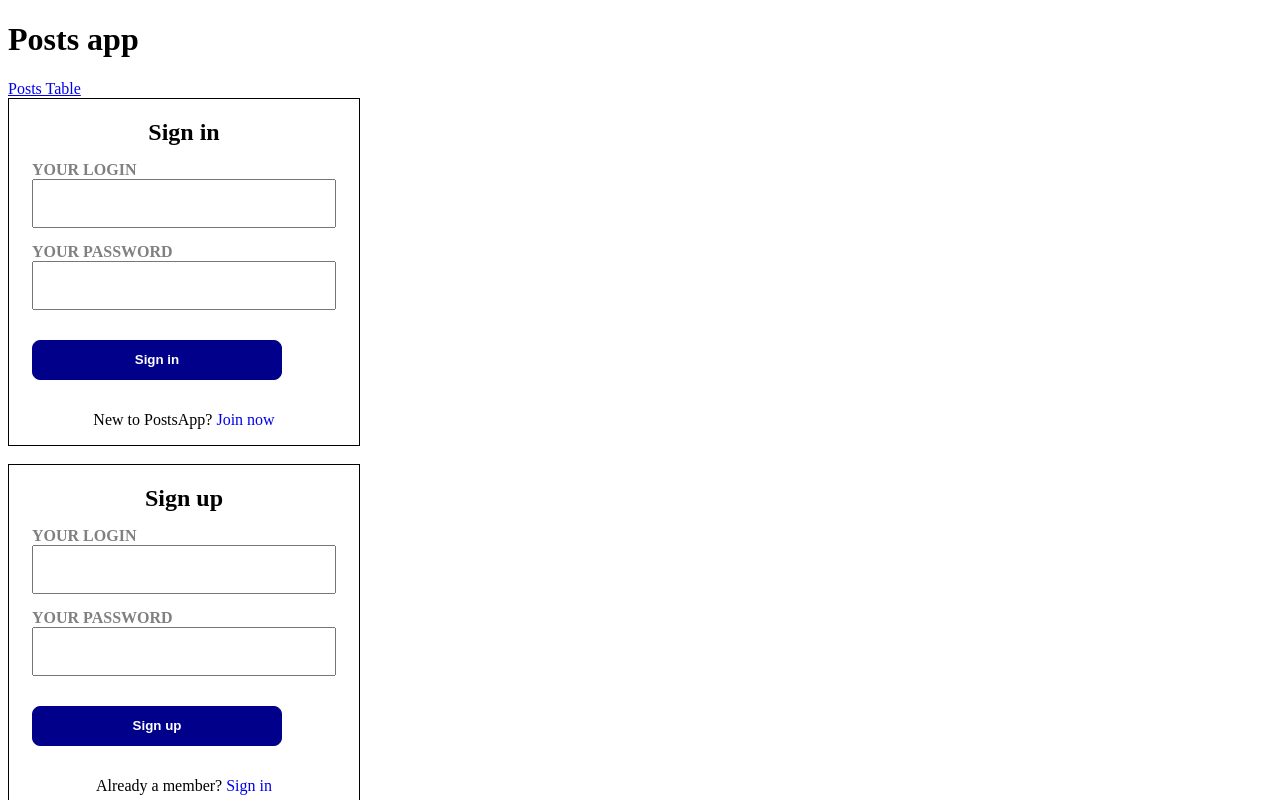
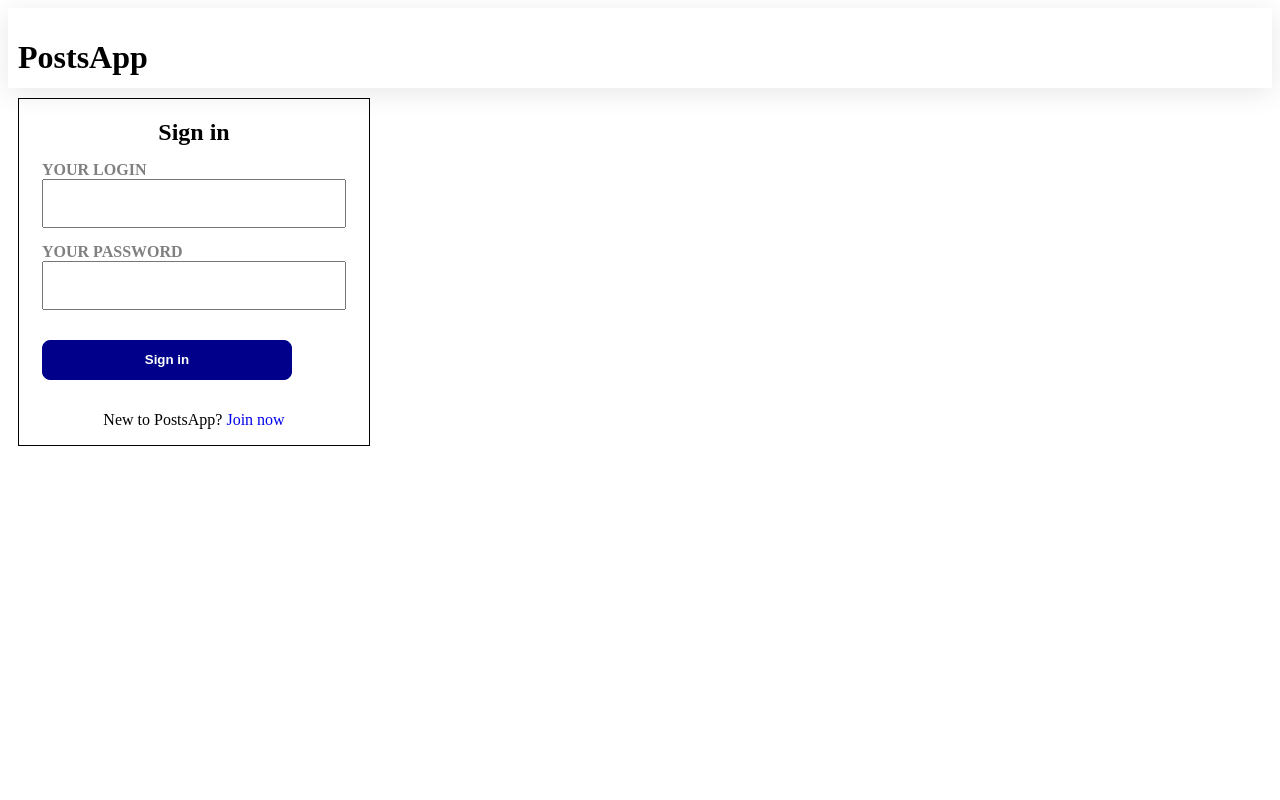
Before and after one commit to Saglai/postsApp, an Angular app: page /sign-in in a window 1280 px wide. Shown: the top 800 px of the page. Built offline with nearby package versions, Linux system fonts and the light colour scheme.

Commit message:
refactor: rename fn, change styles, etc

```diff
--- a/src/app/app.component.css
+++ b/src/app/app.component.css
@@ -0,0 +1,10 @@
+header {
+    display: block;
+    height: 60px;
+    padding: 10px;
+    box-shadow: 0px 5px 25px #E8E8E8;
+}
+
+.content {
+    padding: 10px;
+}
--- a/src/app/app.component.html
+++ b/src/app/app.component.html
@@ -1,10 +1,9 @@
-<h1>{{title}}</h1>
-<nav>
-    <a routerLink="/posts">
-        Posts Table
-    </a>
-</nav>
-<app-sign-in></app-sign-in>
-<br>
-<app-sign-up></app-sign-up>
-<router-outlet></router-outlet>
+<main>
+    <header class="brand-name">
+      <h1>PostsApp</h1>
+    </header>
+
+    <section class="content">
+        <router-outlet></router-outlet>
+    </section>
+  </main>
--- a/src/app/auth/sign-in/sign-in.component.ts
+++ b/src/app/auth/sign-in/sign-in.component.ts
@@ -21,7 +21,7 @@ export class SignInComponent {
 
   submitSignIn() {
     const signInValues: SignInModel = this.signInForm.value as SignInModel;
-    const operationResult = this.authService.login(signInValues);
+    const operationResult = this.authService.signIn(signInValues);
 
     if (operationResult.isSuccess === true) {
       this.router.navigateByUrl('/posts');
--- a/src/app/auth/sign-up/sign-up.component.ts
+++ b/src/app/auth/sign-up/sign-up.component.ts
@@ -21,7 +21,7 @@ export class SignUpComponent {
 
   submitSignUp() {
     const signUpValues: SignUpModel = this.signUpForm.value as SignUpModel;
-    const operationResult = this.authService.login(signUpValues);
+    const operationResult = this.authService.signUp(signUpValues);
 
     if (operationResult.isSuccess === true) {
       this.router.navigateByUrl('/posts');
```
